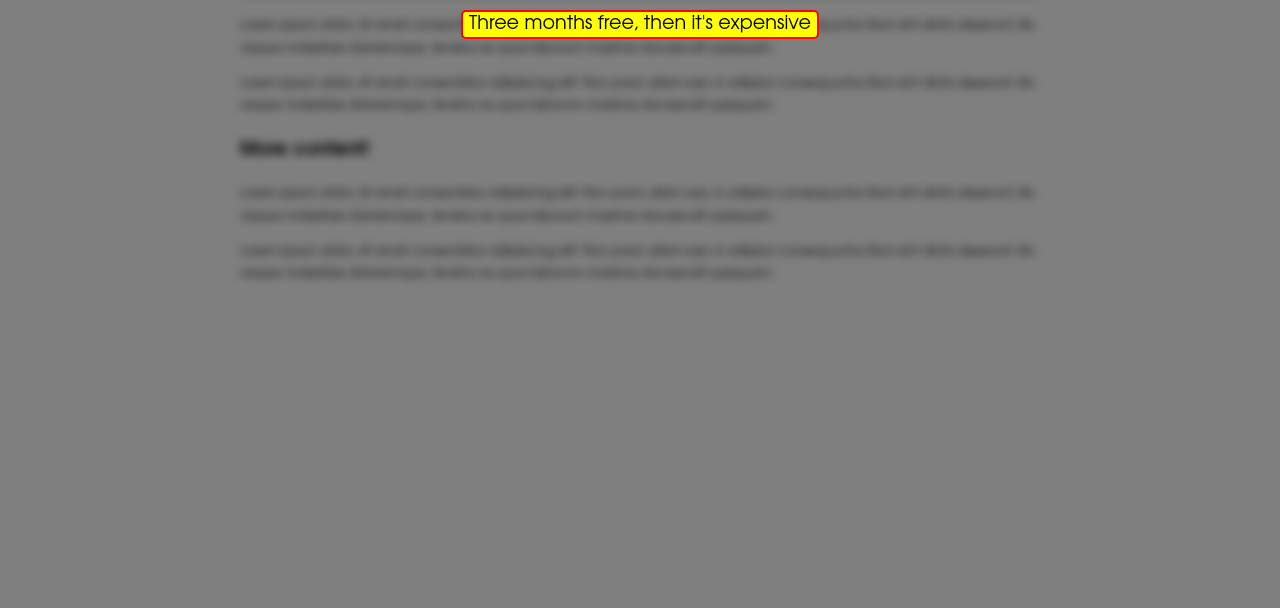
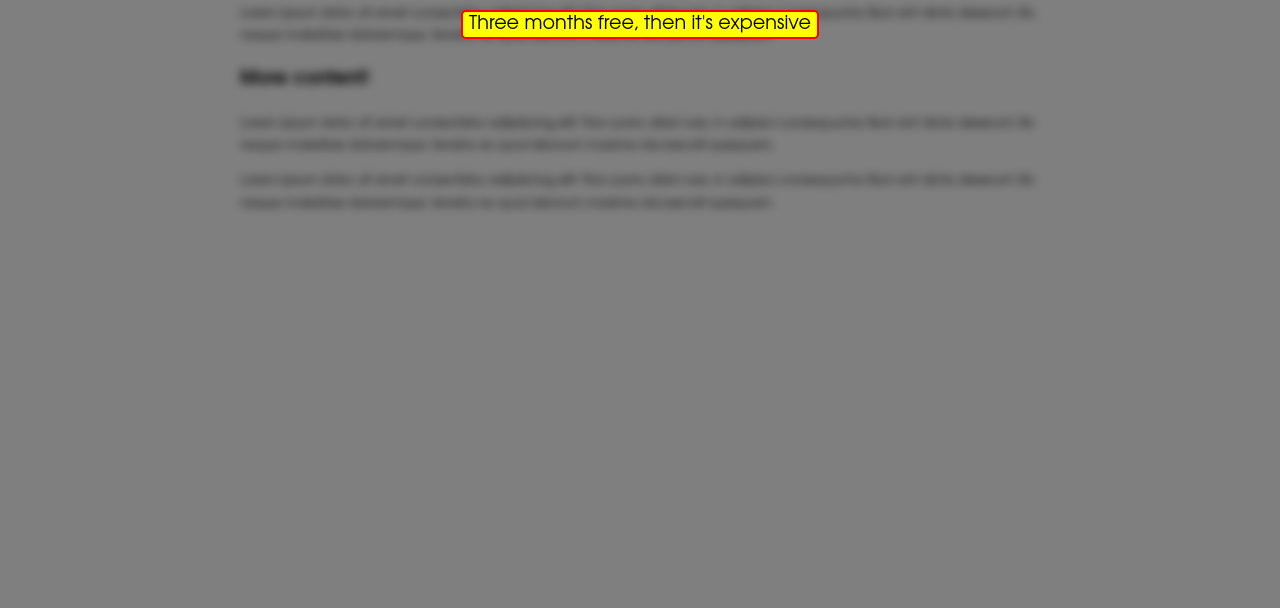
Before and after one commit to codepo8/devtools, a plain HTML site: page demos/elements/overlay.html in a window 1280 px wide. Shown: the part 192-800 px from the top of the page. Drawn offline with Linux system fonts and the light colour scheme.

Commit message:
fix margin

```diff
--- a/demos/assets/layout.css
+++ b/demos/assets/layout.css
@@ -27,5 +27,5 @@ nav {
 }
 section {
     max-width: 800px;
-    margin: 7em auto;
+    margin: 1em auto;
 }
```
